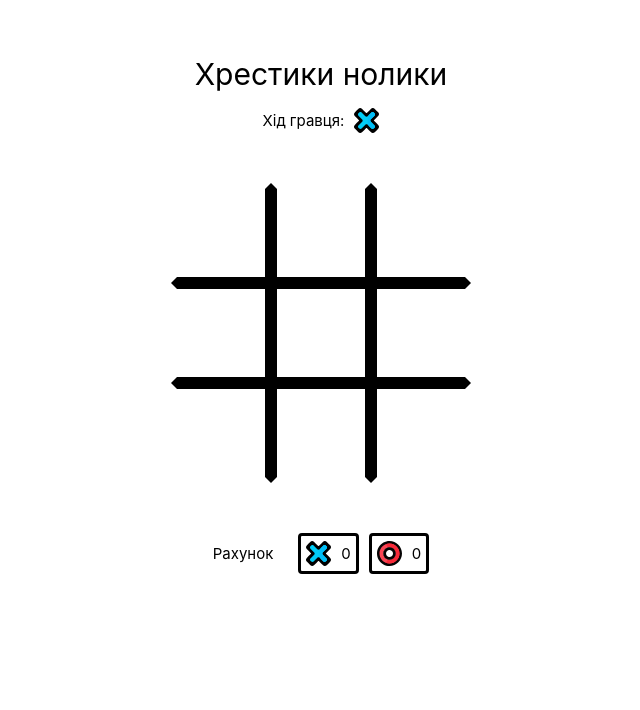
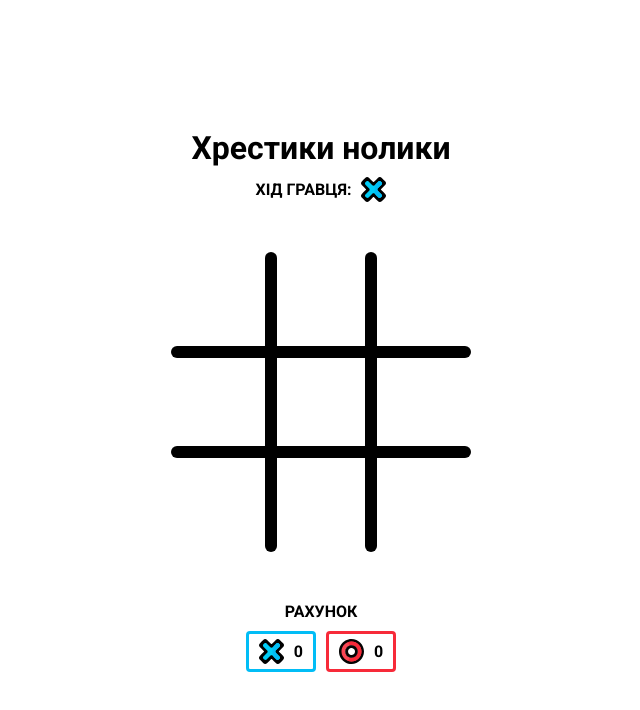
Before and after one commit to alekshel/tic-tac-toe, a Vue app: page / in a window 1280 px wide. Shown: the top 710 px of the page, without its empty margins (319-959 px from the left). Built offline with nearby package versions, Linux system fonts and the light colour scheme.

Commit message:
Update design and dark theme

```diff
--- a/src/App.vue
+++ b/src/App.vue
@@ -17,6 +17,11 @@
         </header>
 
         <section class="table">
+            <div class="line"></div>
+            <div class="line"></div>
+            <div class="line"></div>
+            <div class="line"></div>
+
             <div
                 class="field"
                 v-for="field, key in fields"
@@ -30,6 +35,8 @@
 
         <section class="victory-score">
             <p>Рахунок</p>
+
+            <div>
                 <div>
                     <XPlayerIcon/>
                     <span>{{ players[0].winsCount }}</span>
@@ -37,6 +44,7 @@
                 <div>
                     <OPlayerIcon/>
                     <span>{{ players[1].winsCount }}</span>
+                </div>
             </div>
         </section>
     </main>
@@ -159,6 +167,10 @@
                 return this.fields.filter(
                     item => item == ""
                 ).length == 0
+            },
+
+            setTheme(theme) {
+                document.documentElement.className = theme
             }
         },
 
@@ -168,6 +180,7 @@
         },
 
         created() {
+            this.setTheme("light")
             this.tempPlayers = [this.players[0].name, this.players[1].name]
         }
     }
--- a/src/assets/base.css
+++ b/src/assets/base.css
@@ -1,54 +1,33 @@
-/* color palette from <https://github.com/vuejs/theme> */
-/* :root {
-  --vt-c-white: #ffffff;
-  --vt-c-white-soft: #f8f8f8;
-  --vt-c-white-mute: #f2f2f2;
+@import url('https://fonts.googleapis.com/css2?family=Roboto:wght@400;700&display=swap');
 
-  --vt-c-black: #181818;
-  --vt-c-black-soft: #222222;
-  --vt-c-black-mute: #282828;
+:root {
+  --const-white: #ffffff;
+  --const-hover-white: #eeeeee;
+  --const-grey: #f8f8f8;
 
-  --vt-c-indigo: #2c3e50;
-
-  --vt-c-divider-light-1: rgba(60, 60, 60, 0.29);
-  --vt-c-divider-light-2: rgba(60, 60, 60, 0.12);
-  --vt-c-divider-dark-1: rgba(84, 84, 84, 0.65);
-  --vt-c-divider-dark-2: rgba(84, 84, 84, 0.48);
-
-  --vt-c-text-light-1: var(--vt-c-indigo);
-  --vt-c-text-light-2: rgba(60, 60, 60, 0.66);
-  --vt-c-text-dark-1: var(--vt-c-white);
-  --vt-c-text-dark-2: rgba(235, 235, 235, 0.64);
+  --const-black: #000000;
+  --const-prime-black: #15141A;
+  --const-hover-black: #313131;
 }
 
-semantic color variables for this project
-:root {
-  --color-background: var(--vt-c-white);
-  --color-background-soft: var(--vt-c-white-soft);
-  --color-background-mute: var(--vt-c-white-mute);
+/* semantic color variables for this project */
+:root.light {
+  --text-color: var(--const-black);
+  --color-background: var(--const-white);
+  --line-color: var(--const-black);
 
-  --color-border: var(--vt-c-divider-light-2);
-  --color-border-hover: var(--vt-c-divider-light-1);
-
-  --color-heading: var(--vt-c-text-light-1);
-  --color-text: var(--vt-c-text-light-1);
-
-  --section-gap: 160px;
+  --field-hover-color: var(--const-hover-white);
 }
 
-@media (prefers-color-scheme: dark) {
-  :root {
-    --color-background: var(--vt-c-black);
-    --color-background-soft: var(--vt-c-black-soft);
-    --color-background-mute: var(--vt-c-black-mute);
+/* @media (prefers-color-scheme: dark) { */
+  :root.dark {
+    --text-color: var(--const-white);
+    --color-background: var(--const-prime-black);
+    --line-color: var(--const-white);
 
-    --color-border: var(--vt-c-divider-dark-2);
-    --color-border-hover: var(--vt-c-divider-dark-1);
-
-    --color-heading: var(--vt-c-text-dark-1);
-    --color-text: var(--vt-c-text-dark-2);
+    --field-hover-color: var(--const-hover-black);
   }
-} */
+/* } */
 
 *,
 *::before,
@@ -56,19 +35,12 @@ semantic color variables for this project
   box-sizing: border-box;
   margin: 0;
   position: relative;
-  font-weight: normal;
 }
 
 body {
-  min-height: 100vh;
-  color: #000;
-  background: #fff;
-  transition: color 0.5s, background-color 0.5s;
-  line-height: 1.6;
-  font-family: Inter, -apple-system, BlinkMacSystemFont, 'Segoe UI', Roboto, Oxygen, Ubuntu,
-    Cantarell, 'Fira Sans', 'Droid Sans', 'Helvetica Neue', sans-serif;
-  font-size: 15px;
-  text-rendering: optimizeLegibility;
-  -webkit-font-smoothing: antialiased;
-  -moz-osx-font-smoothing: grayscale;
+  height: 100%;
+  color: var(--text-color);
+  font-weight: 400;
+  font-family: 'Roboto', sans-serif;
+  background: var(--color-background);
 }
--- a/src/assets/main.css
+++ b/src/assets/main.css
@@ -1,14 +1,30 @@
 @import './base.css';
+
+#app {
+  display: flex;
+  justify-content: center;
+  align-items: center;
+  min-height: 100vh;
+}
 
 main {
   display: flex;
   flex-direction: column;
   align-items: center;
-  margin-top: 50px;
+  width: 500px;
+}
+
+main header {
+  text-align: center;
 }
 
 .game-info {
   margin-top: 10px;
+}
+
+.game-info p {
+  text-transform: uppercase;
+  font-weight: bold;
 }
 
 .game-info div {
@@ -23,10 +39,20 @@ main {
 }
 
 .game-info button {
+  padding: 5px 10px;
   margin-left: 15px;
+
+  font-size: 14px;
+  font-weight: bold;
+  color: #01bdf6;
+
+  border: 3px solid #01bdf6;
+  border-radius: 4px;
+  background: transparent;
 }
 
 .table {
+  position: relative;
   display: flex;
   flex-wrap: wrap;
 
@@ -35,50 +61,87 @@ main {
 }
 
 .table .field {
+  position: relative;
+  z-index: 1;
+
+  display: flex;
+  justify-content: center;
+  align-items: center;
+
   width: 100px;
   height: 100px;
-  padding: 10px;
+  padding: 6px;
+  box-sizing: border-box;
 
-  border: 6px solid #000;
-  box-sizing: border-box;
+  transition: all .3s ease-out;
 }
 
-.table .field:nth-child(1),
-.table .field:nth-child(2),
-.table .field:nth-child(3) {
-  border-top-color: transparent;
+.table .field:hover:empty {
+  border-radius: 6px;
+  background: var(--field-hover-color);
+  cursor: pointer;
 }
 
-.table .field:nth-child(1),
-.table .field:nth-child(4),
-.table .field:nth-child(7) {
-  border-left-color: transparent;
+.table .field svg {
+  height: 80%;
 }
 
-.table .field:nth-child(3),
-.table .field:nth-child(6),
-.table .field:nth-child(9) {
-  border-right-color: transparent;
+.table .line {
+  position: absolute;
+  z-index: 2;
+
+  border-radius: 6px;
+  background: var(--line-color);
 }
 
-.table .field:nth-child(7),
-.table .field:nth-child(8),
-.table .field:nth-child(9) {
-  border-bottom-color: transparent;
+.table .line:nth-child(1),
+.table .line:nth-child(2) {
+  width: 12px;
+  height: 100%;
+}
+
+.table .line:nth-child(3),
+.table .line:nth-child(4) {
+  width: 100%;
+  height: 12px;
+}
+
+.table .line:nth-child(1) {
+  left: 94px;
+}
+
+.table .line:nth-child(2) {
+  left: 194px;
+}
+
+.table .line:nth-child(3) {
+  top: 94px;
+}
+
+.table .line:nth-child(4) {
+  top: 194px;
 }
 
 .victory-score {
+  display: flex;
+  flex-direction: column;
   margin-top: 50px;
 }
 
+.victory-score > div {
+  display: flex;
+}
+
 .victory-score,
-.victory-score div {
+.victory-score > div > div {
   display: flex;
   align-items: center;
 }
 
 .victory-score p {
-  margin-right: 25px;
+  margin-bottom: 10px;
+  text-transform: uppercase;
+  font-weight: bold;
 }
 
 .victory-score div svg {
@@ -86,13 +149,22 @@ main {
   margin-right: 10px;
 }
 
-.victory-score div {
-  padding: 5px;
-  border: 3px solid #000;
+.victory-score > div > div {
+  padding: 5px 10px;
+
+  font-size: 16px;
+  font-weight: bold !important;
+
+  border: 3px solid;
   border-radius: 4px;
   box-sizing: border-box;
 }
 
-.victory-score div:first-of-type {
+.victory-score > div > div:first-of-type {
   margin-right: 10px;
+  border-color: #01bdf6;
 }
+
+.victory-score > div > div:last-of-type {
+  border-color: #f72a39;
+}
```
Lines whose indentation alone changed are shown as unchanged.
